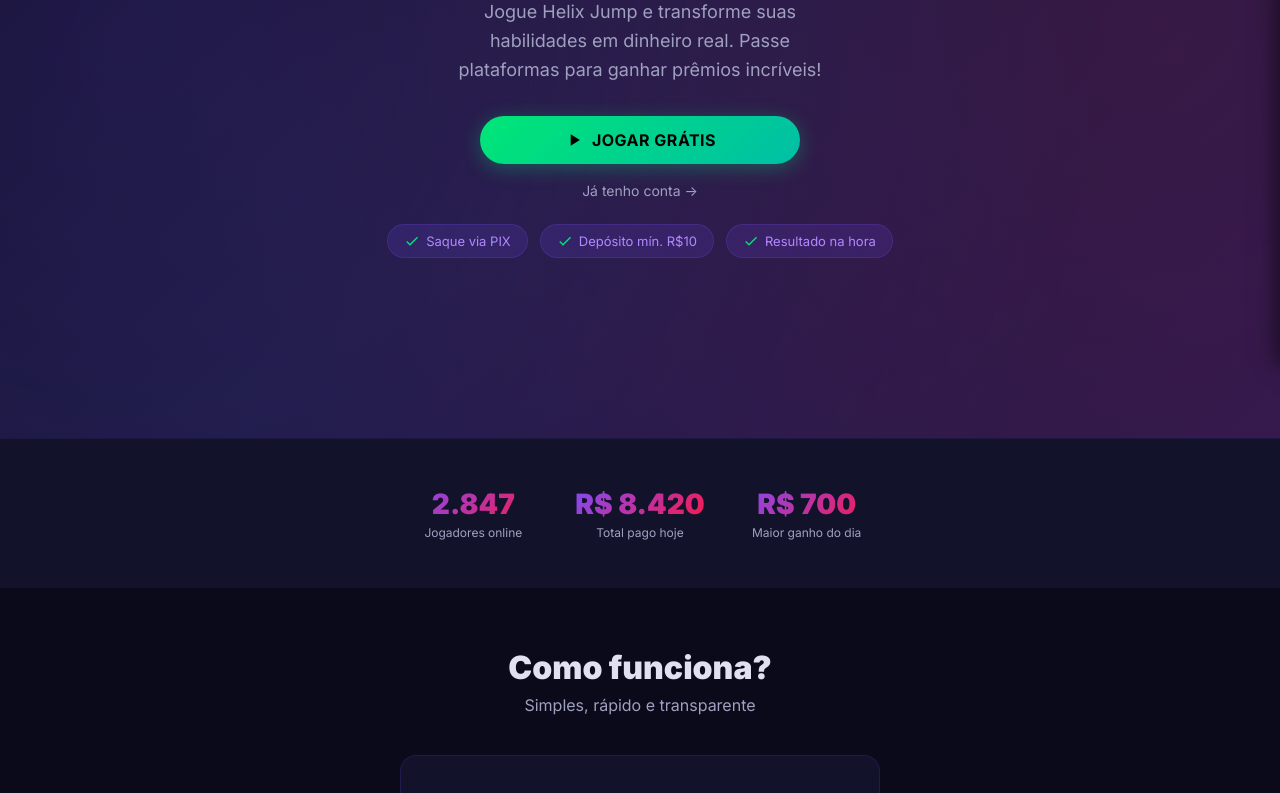
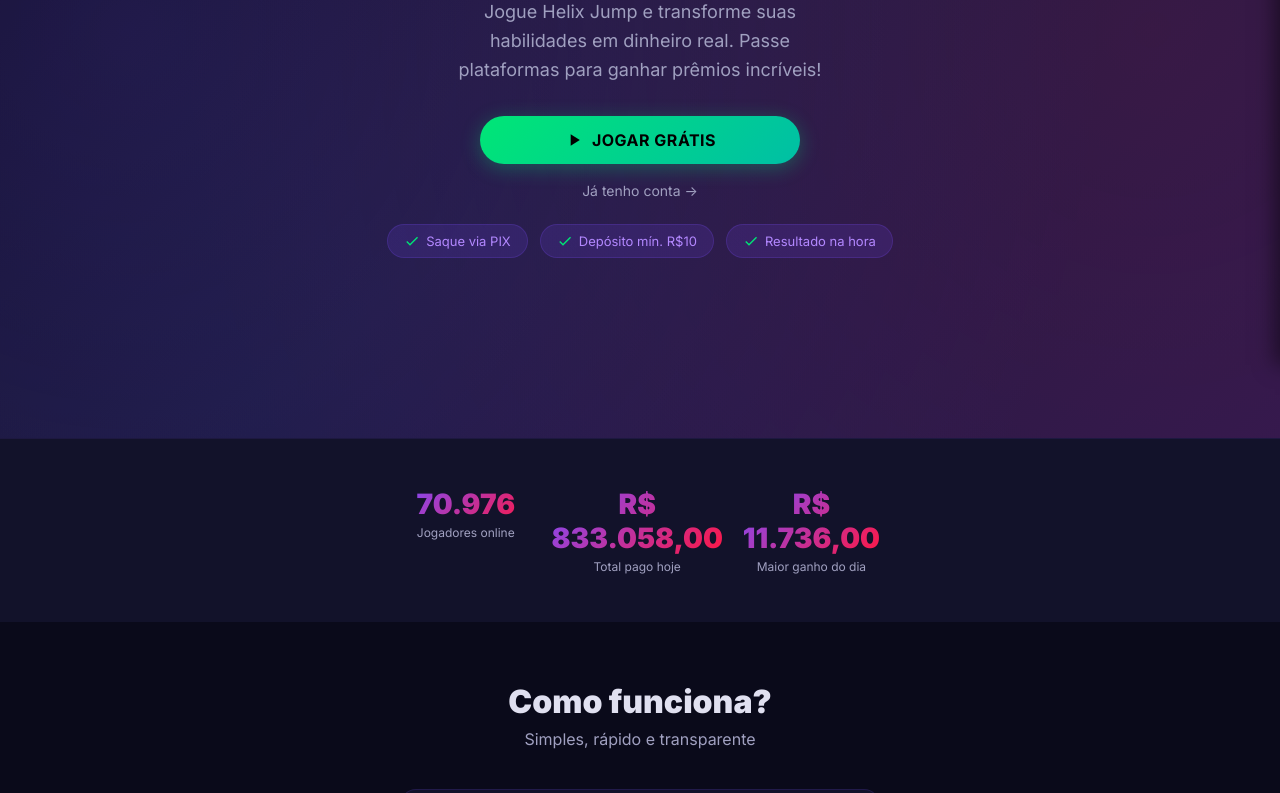
Before and after one commit to henriiqsantzz/helix-cash, a website: page public/index.html in a window 1280 px wide. Shown: the part 435-1228 px from the top of the page. Drawn offline with nearby package versions, Linux system fonts and the light colour scheme; no server answers.

Commit message:
Update index.html

```diff
--- a/public/index.html
+++ b/public/index.html
@@ -158,7 +158,7 @@
 
   <section class="hero">
     <div class="hero-content">
-      <div class="hero-badge"><span class="dot"></span> <span id="stat-online">2.847</span> jogadores online agora</div>
+      <div class="hero-badge"><span class="dot"></span> <span id="stat-online">12.847</span> jogadores online agora</div>
       <h1>GIRE E<br><span class="gradient-text">GANHE</span></h1>
       <p>Jogue Helix Jump e transforme suas habilidades em dinheiro real. Passe plataformas para ganhar prêmios incríveis!</p>
       <div class="hero-cta">
@@ -178,9 +178,9 @@
 
   <section class="stats-section">
     <div class="stats-grid">
-      <div class="stat-item"><div class="stat-value" id="stat-users">2.847</div><div class="stat-label">Jogadores online</div></div>
-      <div class="stat-item"><div class="stat-value" id="stat-paid">R$ 8.420</div><div class="stat-label">Total pago hoje</div></div>
-      <div class="stat-item"><div class="stat-value" id="stat-maxwin">R$ 700</div><div class="stat-label">Maior ganho do dia</div></div>
+      <div class="stat-item"><div class="stat-value" id="stat-users">12.847</div><div class="stat-label">Jogadores online</div></div>
+      <div class="stat-item"><div class="stat-value" id="stat-paid">R$ 248.420,00</div><div class="stat-label">Total pago hoje</div></div>
+      <div class="stat-item"><div class="stat-value" id="stat-maxwin">R$ 9.700,00</div><div class="stat-label">Maior ganho do dia</div></div>
     </div>
   </section>
 
@@ -349,7 +349,7 @@
             <h2>INICIAR PARTIDA</h2>
             <p style="font-size:13px;color:var(--text-secondary)">Passe plataformas, acumule dinheiro e escolha quando resgatar!</p>
           </div>
-          <div class="online-badge"><span class="dot"></span> <span id="panelOnline">100</span> online</div>
+          <div class="online-badge"><span class="dot"></span> <span id="panelOnline">12.847</span> online</div>
         </div>
 
         <div class="meta-tabs">
@@ -590,6 +590,52 @@
 
   window.addEventListener('load', checkAdmin);
   window.addEventListener('storage', checkAdmin);
+
+  // --- NOVAS ALTERAÇÕES SOLICITADAS ---
+
+  // 1. Corrigir o botão "Sair" para deslogar instantaneamente e ir para a tela de Login
+  window.logout = function() {
+    localStorage.removeItem('hc_token');
+    localStorage.removeItem('hc_user');
+
+    // Fecha o menu lateral caso tenha sido clicado por lá
+    document.getElementById('sideMenu').classList.remove('active');
+    document.getElementById('menuOverlay').classList.remove('active');
+
+    // Muda a hash para a tela de login e recarrega para limpar todo o estado da memória
+    window.location.hash = '#login';
+    window.location.reload();
+  };
+
+  // 2. Controlar os Status Falsos Altos (Sobrescrevendo funções do app.js para injetar na interface)
+  function updateFakeStats() {
+    // Oscila entre 10.000 e 100.000
+    const online = Math.floor(Math.random() * (100000 - 10000 + 1)) + 10000;
+
+    // Geração de números altos fictícios para Total Pago e Maior Ganho
+    const paid = Math.floor(Math.random() * (850000 - 350000 + 1)) + 350000; // Entre 350k e 850k
+    const maxwin = Math.floor(Math.random() * (15000 - 8000 + 1)) + 8000; // Entre 8k e 15k
+
+    // Atualiza os contadores de online
+    if(document.getElementById('stat-online')) document.getElementById('stat-online').textContent = online.toLocaleString('pt-BR');
+    if(document.getElementById('stat-users')) document.getElementById('stat-users').textContent = online.toLocaleString('pt-BR');
+    if(document.getElementById('panelOnline')) document.getElementById('panelOnline').textContent = online.toLocaleString('pt-BR');
+
+    // Atualiza os contadores em dinheiro
+    if(document.getElementById('stat-paid')) document.getElementById('stat-paid').textContent = 'R$ ' + paid.toLocaleString('pt-BR') + ',00';
+    if(document.getElementById('stat-maxwin')) document.getElementById('stat-maxwin').textContent = 'R$ ' + maxwin.toLocaleString('pt-BR') + ',00';
+  }
+
+  // Sobrescreve as chamadas de API nativas para que apenas as fakes grandes prevaleçam
+  window.loadPublicStats = updateFakeStats;
+  window.loadStats = updateFakeStats;
+
+  // Inicia a primeira vez
+  setTimeout(updateFakeStats, 500);
+
+  // Cria o intervalo para oscilar o número a cada 5 segundos
+  setInterval(updateFakeStats, 5000);
+
 </script>
 </body>
 </html>
```
